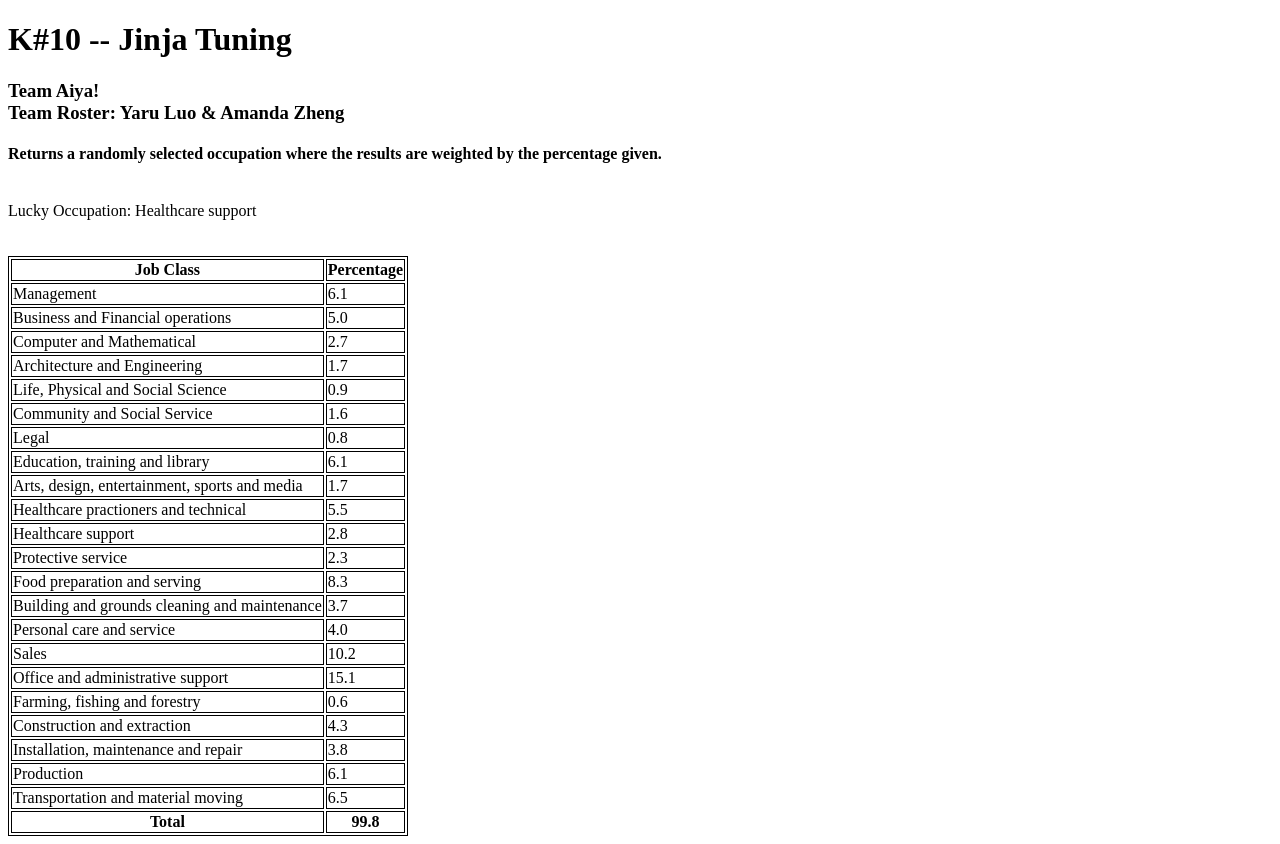
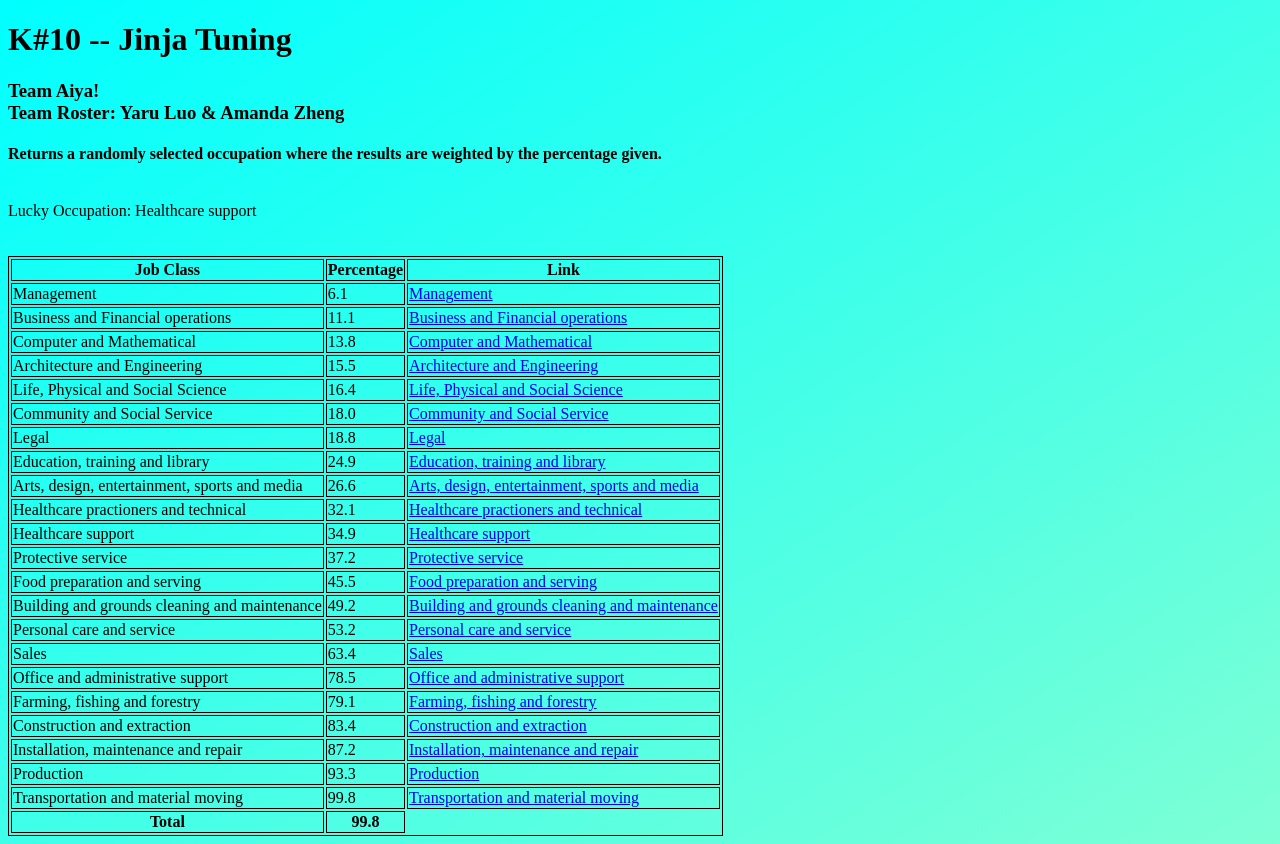
Before and after one commit to yaruluo/mustPortendGreatness, a Flask app: page /occupyflaskst in a window 1280 px wide. Run offline with Flask 2, Linux system fonts and the light colour scheme.

Commit message:
merged w AZ

```diff
--- a/10_occ/app.py
+++ b/10_occ/app.py
@@ -1,42 +1,66 @@
-# Yaru Luo
+# Amanda Zheng and Yaru Luo (AI-YA)
 # SoftDev1 pd1
 # K#10: Jinja Tuning
 # 2019-09-24
 
 from flask import Flask, render_template
 app = Flask(__name__) # create instance of class Flask
-
 import csv, random
 
+# creates list of occs and %s
 rows = []
-with open('occupations.csv', 'r') as csvFile:
-    csvreader = csv.reader(csvFile)
+with open( 'occupations.csv', 'r') as csvFile:
+    csvreader = csv.reader( csvFile)
     for row in csvreader:
-        rows.append(row)
-
+        rows.append( row)
 dictionary = {}
-for item in rows[1: len( rows) - 1]:
-    key = item[0]
-    value = float( item[1])
+for item in rows[ 1: len( rows) - 1]:
+    key = item[ 0]
+    value = float( item[ 1])
     dictionary[ key] = value
 
+# creates list of occs & links
+r = []
+with open( 'link.csv', 'r') as cFile:
+    csvread = csv.reader( cFile)
+    for row in csvread:
+        r.append( row)
+encyclopedia={}
+for item in r[ 0: len( r)]:
+    key = item[ 0]
+    value = item[ 1]
+    encyclopedia[ key] = value
 
+#make into a dictionary
+def rangePercent( l):
+    di = list( l.keys())
+    l[ di[ 1]] = float( l.get( di[ 1]))
+    for k in range( 1, len( l.keys())):
+        l[ di[ k]] = round( float( l.get( di[ k]) + l.get( di[ k-1])), 1)
+    return l
+dictionary = rangePercent(dictionary)
 
-#returns a randomly selected occupation where the results
-#are weighted by the percentage given
-def randomOccupation():
-    currentNo = 0
-    currentOcc = ""
-    randomNo = random.randint( 0, 998) #total % is 99.8
-    for item in dictionary:
-        currentOcc = item
-        #parse through the dictionary until you reach
-        #the random number, then return the occ
-        currentNo += dictionary.get( item) * 10
-        if currentNo >= randomNo:
-            return currentOcc
+# uses binary search
+def randomPick(l):
+    rand = random.randint(1,1000)
+    rand = rand/10.0
+    di = list(l.keys())
+    counta = 0
+    countb = len(di)-1
+    if rand>99.8:
+        return "unemployed"
+    while l.get( di[ counta]) < rand and l.get( di[ countb]) > rand:
+        counta += 1
+        countb -= 1
+    if  l.get( di[ countb]) == rand:
+         return di[ countb]
+    if l.get( di[ counta]) >= rand:
+        return di[ counta]
+    else:
+        return di[ countb + 1]
 
-
+coll = dictionary
+col = encyclopedia
 
 @app.route("/") # assign following fxn to run when route requested
 def hello_world():
@@ -47,11 +71,11 @@ def hello_world():
 def init():
     print("csving")
     return render_template(
-        'werk.html',
+        'work.html',
         coll = dictionary,   #for the tablified occupations list
-        output = randomOccupation() #for the lucky occupation
+        output = randomPick( coll), #for the lucky occupation
+        col = encyclopedia
         )
-
 
 if __name__ == "__main__":
     #autopilot
--- /dev/null
+++ b/10_occ/link.csv
@@ -0,0 +1,22 @@
+Management,https://www.thebalancecareers.com/is-management-for-me-2275352
+Business and Financial operations,https://collegegrad.com/careers/business-and-financial
+Computer and Mathematical,http://www.smcm.edu/mathcs/academic-offerings/after-you-graduate-math/careers/
+Architecture and Engineering,https://study.com/articles/Architectural_Engineers_Job_Description_and_Requirements_for_a_Career_in_Architectural_Engineering.html
+"Life, Physical and Social Science",https://thebestschools.org/careers/life-physical-social-sciences-careers/
+Community and Social Service,https://www.earnmydegree.com/how-to-become/community-social-services
+Legal,https://www.learnhowtobecome.org/lawyer/
+"Education, training and library",https://collegegrad.com/careers/education-training-and-library
+"Arts, design, entertainment, sports and media",https://www.effortlesshr.com/job-descriptions/arts-design-entertainment-sports-and-media-c2/
+Healthcare practioners and technical,https://study.com/articles/How_to_Become_a_Healthcare_Practitioner_Career_Guide.html
+Healthcare support,https://www.thebalancecareers.com/health-care-support-careers-525634
+Protective service,https://www.criminaljusticedegreeschools.com/criminal-justice-careers/federal-protective-service/
+Food preparation and serving,https://study.com/articles/Become_a_Food_Preparation_Worker_Career_Guide.html
+Building and grounds cleaning and maintenance,https://collegegrad.com/careers/building-and-grounds-cleaning
+Personal care and service,https://thebestschools.org/careers/personal-care-careers/
+Sales,https://www.yesware.com/blog/how-to-land-a-sales-job-in-six-simple-steps/
+Office and administrative support,https://www.indeed.com/career-advice/what-does-an-office-administrator-do
+"Farming, fishing and forestry",https://collegegrad.com/careers/farming-fishing-and-forestry
+Construction and extraction,https://collegegrad.com/careers/construction-and-extraction
+"Installation, maintenance and repair",https://collegegrad.com/careers/installation-maintenance-and-repair
+Production,https://thebestschools.org/careers/production-careers/
+Transportation and material moving,https://collegegrad.com/careers/transportation-and-material-moving
--- /dev/null
+++ b/10_occ/static/styles.css
@@ -0,0 +1,9 @@
+body{
+  background-image: linear-gradient(to bottom right,aqua,#7EFFD5);
+}
+table, th, td{
+  border: 1px solid black;
+}
+#mytable td:hover {
+    background-color: #CCFFFF;
+}
--- a/10_occ/templates/style.css
+++ /dev/null
@@ -1,3 +0,0 @@
-table, th, td {
-  border: 1px solid black;
-}
--- a/10_occ/templates/werk.html
+++ b/10_occ/templates/work.html
@@ -1,5 +1,5 @@
 <!
-Yaru Luo
+Amanda Zheng and Yaru Luo (AI-YA)
 SoftDev1 pd1
 K#10 -- Jinja Training
 2019-09-24
@@ -12,7 +12,7 @@ K#10 -- Jinja Training
   <head>
     <meta charset="utf-8">
     <title>Occupations</title>
-    <link rel="stylesheet" href="style.css">
+    <link rel="stylesheet" href="/static/styles.css">
   </head>
   <body>
     <div class="heading">
@@ -20,8 +20,7 @@ K#10 -- Jinja Training
       <h3>Team Aiya!
 	<br>Team Roster: Yaru Luo & Amanda Zheng
       </h3>
-      <h4>Returns a randomly selected occupation where the results are weighted by the percentage given.
-	</h4>
+      <h4>Returns a randomly selected occupation where the results are weighted by the percentage given.</h4>
     </div>
 
     <div class="randOcc">
@@ -32,15 +31,17 @@ K#10 -- Jinja Training
     <div class="tablified">
       <br>
       <br>
-      <table>
+      <table id="mytable">
 	<tr>
 	  <th>Job Class</th>
 	  <th>Percentage</th>
+	  <th>Link</th>
 	</tr>
 	{% for item in coll %}
 	<tr>
 	  <td>{{ item }}</th>
 	  <td>{{ coll[item]}}</th>
+          <td> <a href={{col[item]}}>{{item}}</a></td>
 	</tr>
 	{% endfor %}
 	<tr>
```
Also changed, not shown: 1 other file.
